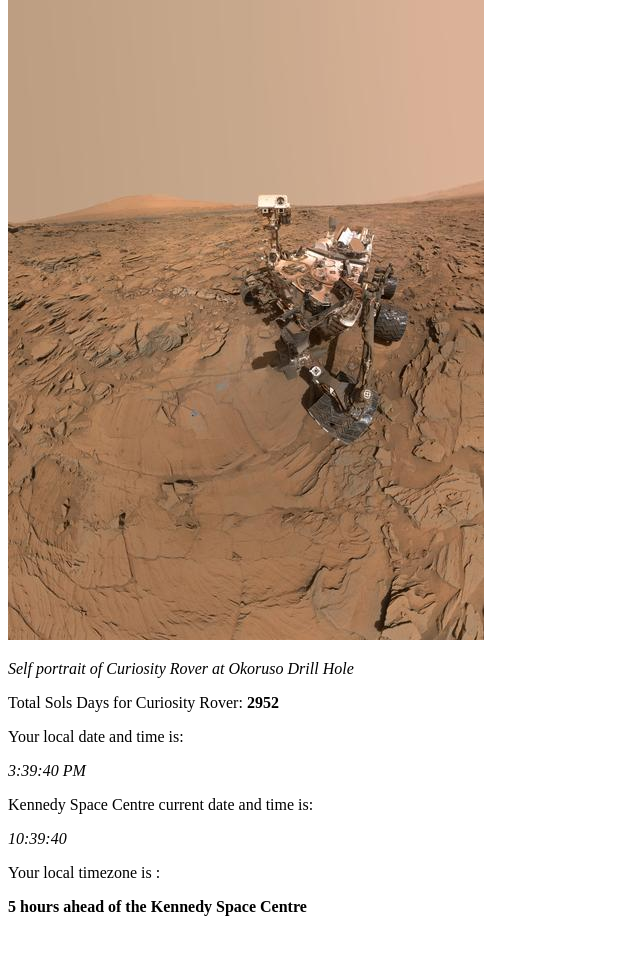
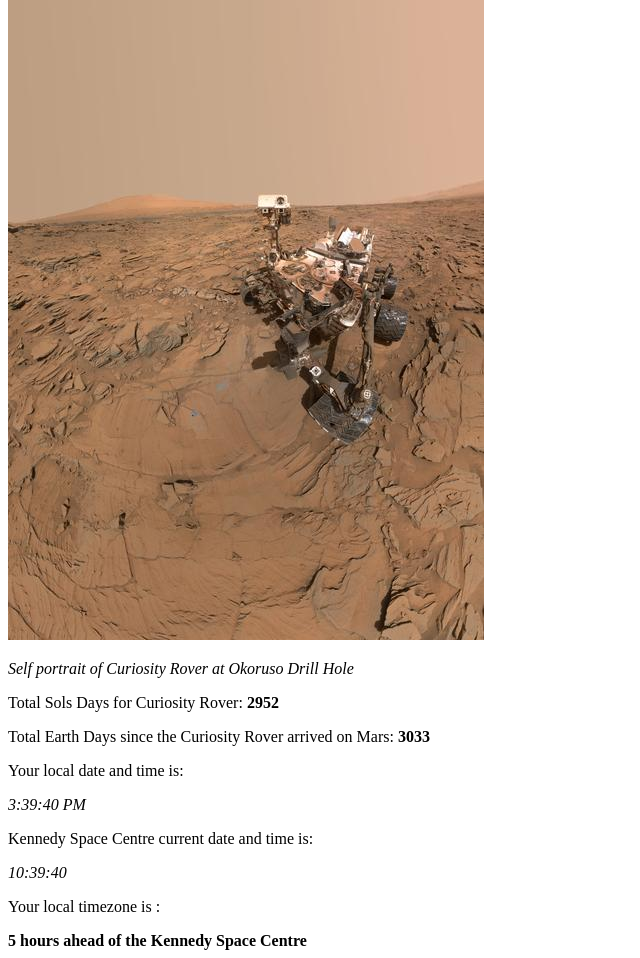
Before and after one commit to abbigrundy/nasa-project, a website: page frontend/index.html in a window 1280 px wide. Shown: the part 138-1096 px from the top of the page, without its empty margins (0-640 px from the left). Before the commit the page ends 1062 px from the top, so only its background shows below. Drawn offline with Linux system fonts and the light colour scheme.

Commit message:
display earth days since rover landed

```diff
--- a/frontend/index.html
+++ b/frontend/index.html
@@ -11,6 +11,7 @@
 <image class="Curiosity Image" src="PIA20602_small.jpg" alt="Curiosity self portrait">
   <p><em>Self portrait of Curiosity Rover at Okoruso Drill Hole</em></p>
    <p> Total Sols Days for Curiosity Rover: <strong id="sol-days"></strong></p>
+   <p> Total Earth Days since the Curiosity Rover arrived on Mars: <strong id="earth-days"></strong></p>
   <section id="time-section">
  <p> Your local date and time is: </p>
   <em id="local-date"></em>
--- a/frontend/index.js
+++ b/frontend/index.js
@@ -32,6 +32,8 @@ const solDays = document.getElementById("sol-days");
 const earthDayMs = 86400000;
 const solDayMs = 88775240;
 const convertToSol = solDayMs / earthDayMs;
+const curiosityLandingDateMs =
+  Date.now() - new Date(2012, 7, 6, 5, 17, 57).getTime();
 
 const calcualteSol = () => {
   const solDays = document.getElementById("sol-days");
@@ -46,3 +48,12 @@ const calcualteSol = () => {
   solDays.innerHTML = sol;
 };
 calcualteSol();
+
+const calcEarthDay = document.getElementById("earth-days");
+
+function displayEarthDaySinceMarsRoverLanded() {
+  const roundedEarthDays = Math.round(curiosityLandingDateMs / earthDayMs);
+  calcEarthDay.innerHTML = roundedEarthDays;
+}
+
+displayEarthDaySinceMarsRoverLanded();
```
